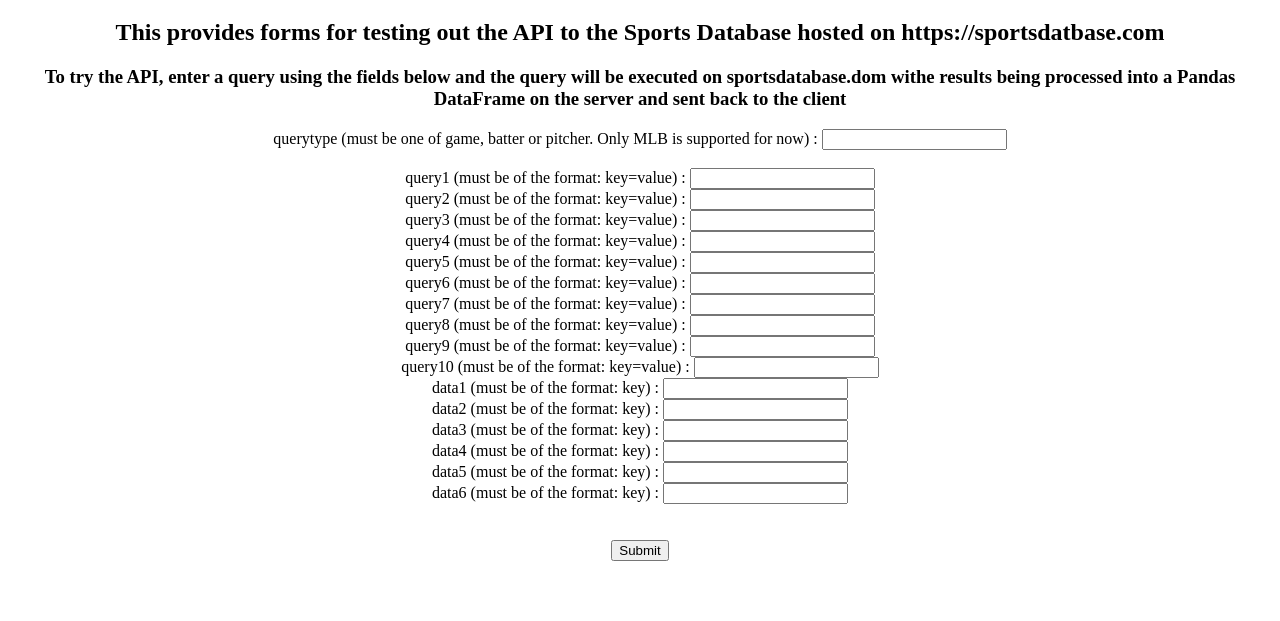
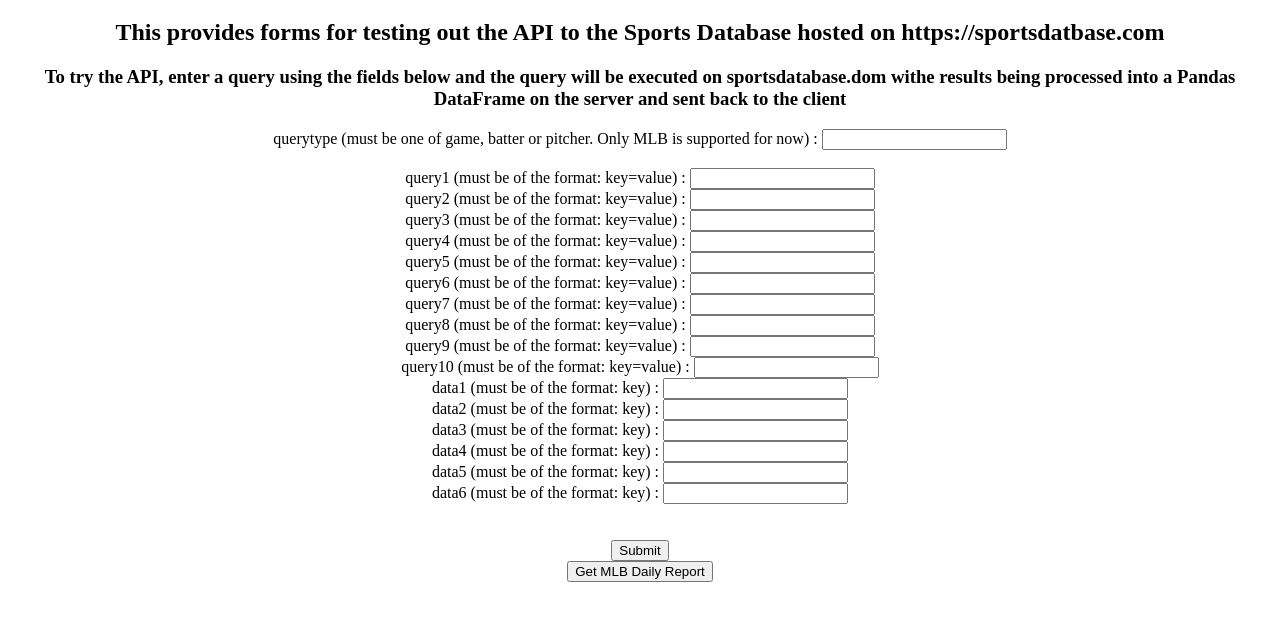
Before and after one commit to roberto-molinari/stats-proxy-server, a plain HTML site: page forms.html in a window 1280 px wide. Shown: the part 61-682 px from the top of the page. Drawn offline with Linux system fonts and the light colour scheme.

Commit message:
- added mlb report button, which generates a page that has the over/under performance for each matchup the next day

```diff
--- a/forms.html
+++ b/forms.html
@@ -46,6 +46,10 @@
 <br><br><br>
             <input type="submit" value="Submit">
         </form>
+
+	<form action="/cgi-bin/mlb-daily-report.py" method="get">
+	    <input type="submit" value="Get MLB Daily Report">
+	</form>
     </div>
 </body>
 </html>
```
